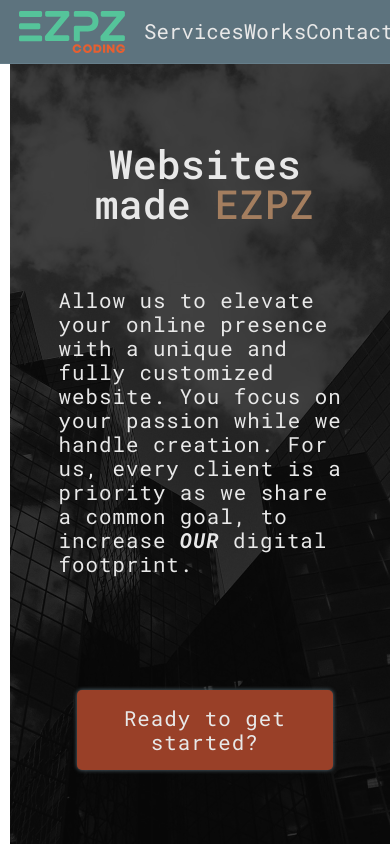
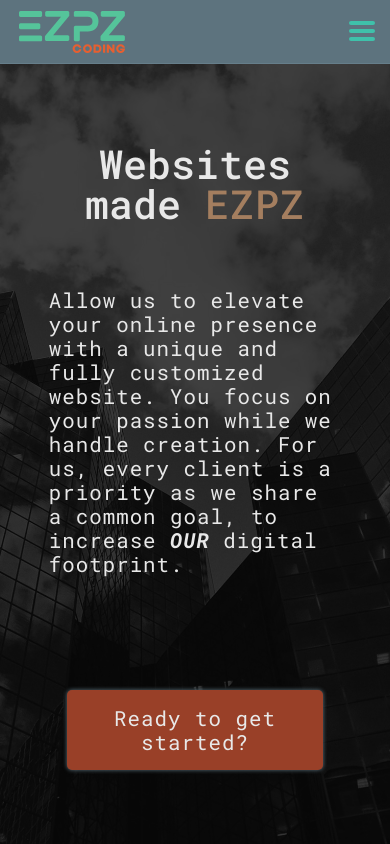
Before and after one commit to pixelverse-studios/pixelverse-studios-ui, a Next.js app: page / in a window 390 px wide. Shown: the top 844 px of the page. Built offline with nearby package versions, Linux system fonts and the light colour scheme.

Commit message:
kevin headshot, mobile nav hamburger

```diff
--- a/components/nav/Nav.module.scss
+++ b/components/nav/Nav.module.scss
@@ -52,3 +52,57 @@
         }
     }
 }
+
+.Hamburger {
+    width: 26px;
+    height: 22px;
+    position: absolute;
+    right: 15px;
+    transform: rotate(0deg);
+    transition: 0.5s ease-in-out;
+    cursor: pointer;
+
+    span {
+        display: block;
+        position: absolute;
+        height: 4px;
+        width: 100%;
+        background: var(--seagreen500);
+        border-radius: 6px;
+        opacity: 1;
+        left: 0;
+        transform: rotate(0deg);
+        transition: 0.25s ease-in-out;
+
+        &:nth-child(1) {
+            top: 0px;
+            transform-origin: left center;
+        }
+        &:nth-child(2) {
+            top: 8px;
+            transform-origin: left center;
+        }
+
+        &:nth-child(3) {
+            top: 16px;
+            transform-origin: left center;
+        }
+    }
+
+    &.open {
+        span:nth-child(1) {
+            transform: rotate(45deg);
+            top: -1px;
+            left: 8px;
+        }
+        span:nth-child(2) {
+            width: 0%;
+            opacity: 0;
+        }
+        span:nth-child(3) {
+            transform: rotate(-45deg);
+            top: 17px;
+            left: 8px;
+        }
+    }
+}
--- a/components/nav/index.tsx
+++ b/components/nav/index.tsx
@@ -1,25 +1,36 @@
+import { useState, useEffect } from 'react'
 import Link from 'next/link'
 import { useRouter } from 'next/router'
+import { Drawer } from 'antd'
+import { FaBars } from 'react-icons/fa'
 
 import logo from '../../assets/logo.svg'
 import styles from './Nav.module.scss'
 
-const Nav = () => {
+const Hamburger = ({ onClick, open }: { open: boolean; onClick: any }) => {
+    const onHamburgerClick = () => {
+        onClick(!open)
+    }
+
+    return (
+        <div
+            className={`${styles.Hamburger} ${open ? styles.open : ''}`}
+            onClick={onHamburgerClick}>
+            <span />
+            <span />
+            <span />
+        </div>
+    )
+}
+
+const NavContent = () => {
     const router = useRouter()
 
     return (
-        <nav className={styles.Nav}>
-            <div className={styles.logo}>
-                <Link href="/">
-                    <img src={logo.src} alt="logo" />
-                </Link>
-            </div>
         <ul>
             <li
                 className={
-                        router.pathname.includes('services')
-                            ? styles.active
-                            : ''
+                    router.pathname.includes('services') ? styles.active : ''
                 }>
                 <Link href="/services">Services</Link>
             </li>
@@ -36,6 +47,58 @@
                 <Link href="/contact">Contact</Link>
             </li>
         </ul>
+    )
+}
+
+const MobileNavContent = () => {
+    const router = useRouter()
+    const [open, setOpen] = useState(false)
+
+    return (
+        <>
+            <Hamburger onClick={setOpen} open={open} />
+            <Drawer
+                maskClosable={false}
+                placement="bottom"
+                visible={open}
+                onClose={() => setOpen(false)}
+                className="mobileNavDrawer"
+                closable={false}>
+                <NavContent />
+            </Drawer>
+        </>
+    )
+}
+
+const mobileBreakpoint = 1000
+const Nav = () => {
+    const [showMobileNav, setShowMobileNav] = useState(false)
+
+    useEffect(() => {
+        const onWindowResize = () => {
+            if (window.innerWidth <= mobileBreakpoint) {
+                return setShowMobileNav(true)
+            }
+
+            return setShowMobileNav(false)
+        }
+
+        if (window.innerWidth <= mobileBreakpoint) {
+            setShowMobileNav(true)
+        }
+        window.addEventListener('resize', onWindowResize)
+
+        return () => window.removeEventListener('resize', onWindowResize)
+    }, [])
+
+    return (
+        <nav className={styles.Nav}>
+            <div className={styles.logo}>
+                <Link href="/">
+                    <img src={logo.src} alt="logo" />
+                </Link>
+            </div>
+            {showMobileNav ? <MobileNavContent /> : <NavContent />}
         </nav>
     )
 }
--- a/components/views/landing/Landing.module.scss
+++ b/components/views/landing/Landing.module.scss
@@ -239,6 +239,10 @@
                     border-radius: 50%;
                 }
 
+                .kevin {
+                    background-position: bottom center;
+                }
+
                 .role {
                     font-size: 1.2rem;
                 }
--- a/components/views/landing/MeetTheTeam.tsx
+++ b/components/views/landing/MeetTheTeam.tsx
@@ -2,6 +2,7 @@
 
 import samisHeadshot from '../../../assets/sami-headshot.jpeg'
 import philsHeadshot from '../../../assets/phil-headshot.jpg'
+import kevinsHeadshot from '../../../assets/kevin-headshot.jpeg'
 import styles from './Landing.module.scss'
 
 const LoadingRibbon = () => (
@@ -31,7 +32,12 @@
                 </div>
                 <div className={styles.devCard}>
                     <LoadingRibbon />
-                    <FaUserCircle className={styles.headshot} />
+                    <div
+                        className={`${styles.headshot} ${styles.kevin}`}
+                        style={{
+                            backgroundImage: `url('${kevinsHeadshot.src}')`
+                        }}
+                    />
                     <h2>Kevin LaCarrubba</h2>
                     <span className={styles.role}>Developer</span>
                 </div>
--- a/package.json
+++ b/package.json
@@ -10,7 +10,7 @@
     },
     "dependencies": {
         "@apollo/client": "^3.6.9",
-    "antd": "^4.21.5",
+        "antd": "^4.23.2",
         "date-fns": "^2.28.0",
         "jwt-decode": "^3.1.2",
         "next": "12.2.0",
--- a/styles/globals.scss
+++ b/styles/globals.scss
@@ -32,3 +32,25 @@
     letter-spacing: 1px;
     line-height: 24px;
 }
+
+.ant-drawer-mask {
+    opacity: 0 !important;
+}
+
+.ant-drawer-open.mobileNavDrawer {
+    height: calc(100% - 4rem) !important;
+    top: unset;
+
+    .ant-drawer-content-wrapper {
+        height: 100% !important;
+        background-color: transparent;
+
+        .ant-drawer-content {
+            background-color: transparent;
+
+            .ant-drawer-body {
+                background-color: rgba(149, 184, 201, 0.75);
+            }
+        }
+    }
+}
```
Also changed, not shown: assets/kevin-headshot.jpeg (added), 1 other file (tests, documents, lock files or other folders). Lines whose indentation alone changed are shown as unchanged.
